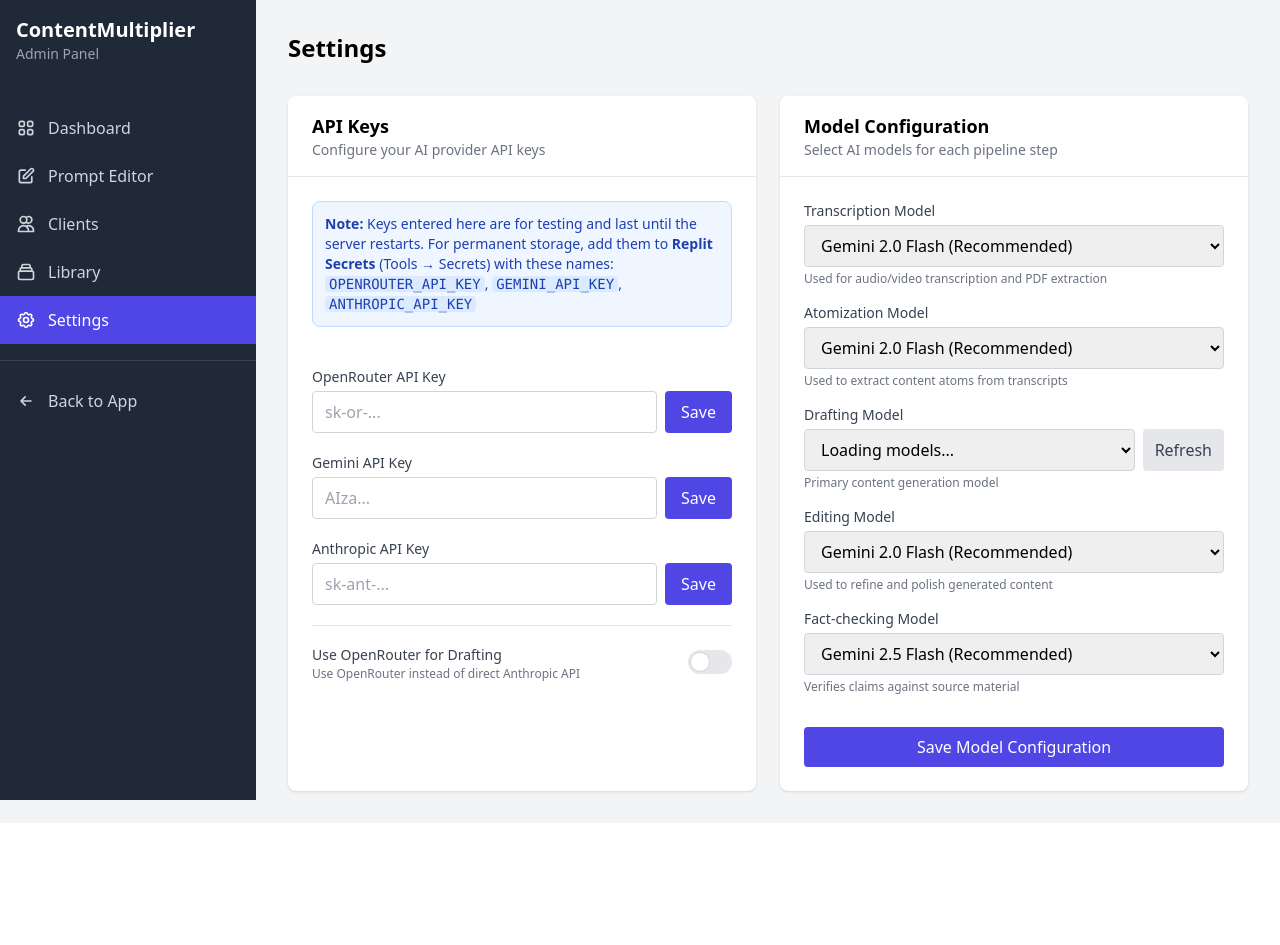
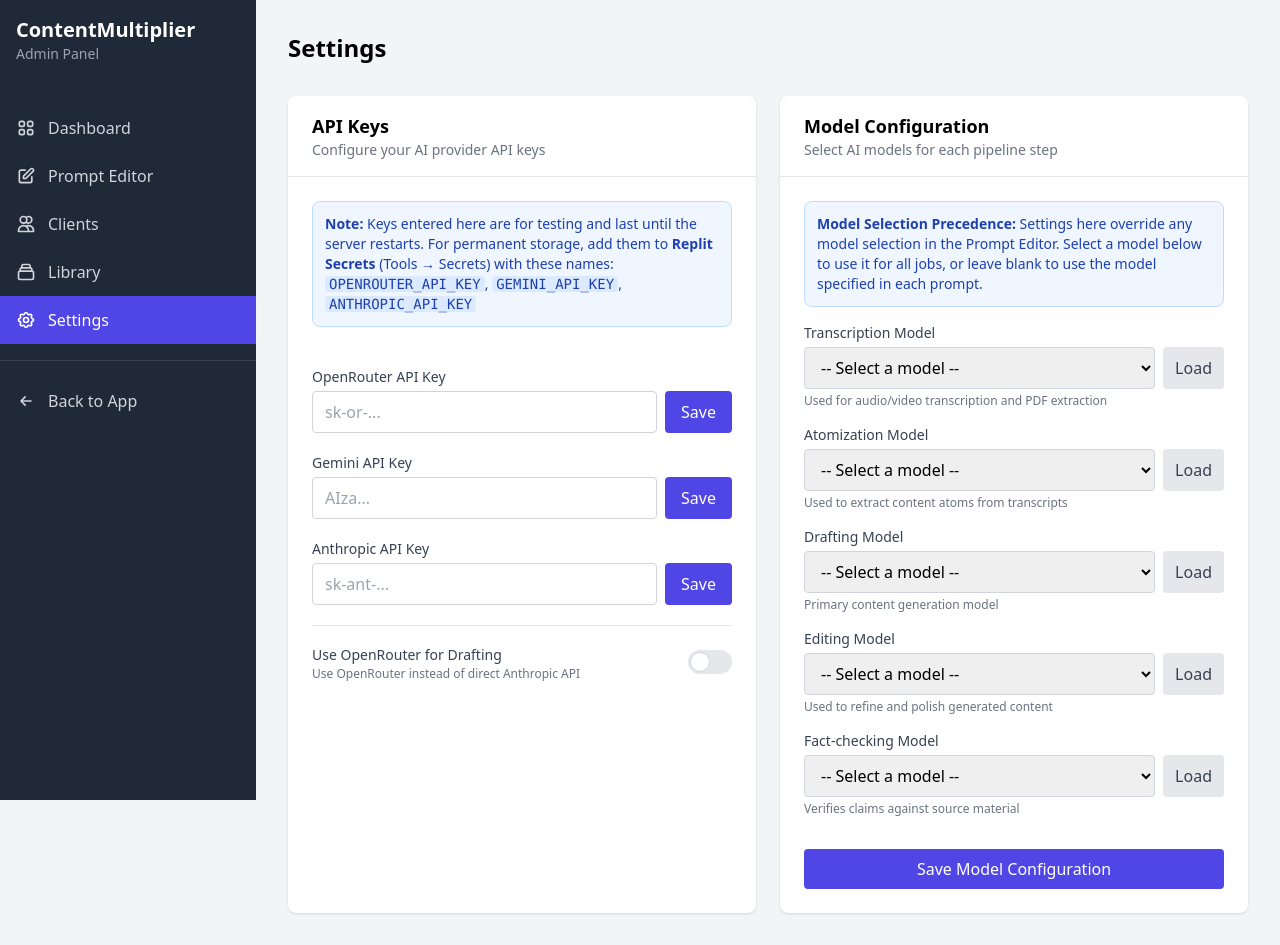
Before and after one commit to treynortetik-creator/Still, a Python web app: template app/templates/admin/settings.html in a window 1280 px wide. Before the commit the page ends 800 px from the top, so only its background shows below. Run offline with Jinja, Linux system fonts and the light colour scheme; the template is opened without the code that fills it, so the values that code supplies are empty; some libraries are stand-ins or nearby versions.

Commit message:
Add ability to select any AI model for all content processing steps
Update admin settings to allow selection of OpenRouter models for transcription, atomization, drafting, and editing, clarify model selection precedence, and enable optional token limits for testing.

Replit-Commit-Author: Agent
Replit-Commit-Session-Id: 65538c75-65a4-4b06-b6f8-64e29fceeb0c
Replit-Commit-Checkpoint-Type: full_checkpoint
Replit-Commit-Event-Id: 2b0bdcb9-16af-4a0a-9d96-f8e3f9c1fe4f
Replit-Commit-Screenshot-Url: https://storage.googleapis.com/screenshot-production-us-central1/0b838720-d5bd-42fd-b1c2-ec90d9903b12/65538c75-65a4-4b06-b6f8-64e29fceeb0c/LkYQrce
Replit-Helium-Checkpoint-Created: true

```diff
--- a/app/templates/admin/settings.html
+++ b/app/templates/admin/settings.html
@@ -92,56 +92,86 @@
             <p class="text-sm text-gray-500">Select AI models for each pipeline step</p>
         </div>
         <div class="p-6 space-y-4">
+            <div class="p-3 bg-blue-50 border border-blue-200 rounded-lg mb-4">
+                <p class="text-sm text-blue-800">
+                    <strong>Model Selection Precedence:</strong> Settings here override any model selection in the Prompt Editor.
+                    Select a model below to use it for all jobs, or leave blank to use the model specified in each prompt.
+                </p>
+            </div>
+
             <div>
                 <label class="block text-sm font-medium text-gray-700 mb-1">Transcription Model</label>
-                <select id="model-transcription" class="w-full border border-gray-300 rounded px-3 py-2">
-                    <option value="gemini-2.0-flash">Gemini 2.0 Flash (Recommended)</option>
-                    <option value="gemini-2.5-flash">Gemini 2.5 Flash</option>
-                </select>
+                <div class="flex gap-2">
+                    <select id="model-transcription" class="flex-1 border border-gray-300 rounded px-3 py-2">
+                        <option value="">-- Select a model --</option>
+                    </select>
+                    <button onclick="loadOpenRouterModels('transcription')"
+                        class="px-3 py-2 bg-gray-200 text-gray-700 rounded hover:bg-gray-300 whitespace-nowrap">
+                        Load
+                    </button>
+                </div>
                 <p class="text-xs text-gray-500 mt-1">Used for audio/video transcription and PDF extraction</p>
+                <p id="status-transcription" class="text-xs mt-1"></p>
             </div>
 
             <div>
                 <label class="block text-sm font-medium text-gray-700 mb-1">Atomization Model</label>
-                <select id="model-atomization" class="w-full border border-gray-300 rounded px-3 py-2">
-                    <option value="gemini-2.0-flash">Gemini 2.0 Flash (Recommended)</option>
-                    <option value="gemini-2.5-flash">Gemini 2.5 Flash</option>
-                </select>
+                <div class="flex gap-2">
+                    <select id="model-atomization" class="flex-1 border border-gray-300 rounded px-3 py-2">
+                        <option value="">-- Select a model --</option>
+                    </select>
+                    <button onclick="loadOpenRouterModels('atomization')"
+                        class="px-3 py-2 bg-gray-200 text-gray-700 rounded hover:bg-gray-300 whitespace-nowrap">
+                        Load
+                    </button>
+                </div>
                 <p class="text-xs text-gray-500 mt-1">Used to extract content atoms from transcripts</p>
+                <p id="status-atomization" class="text-xs mt-1"></p>
             </div>
 
             <div>
                 <label class="block text-sm font-medium text-gray-700 mb-1">Drafting Model</label>
                 <div class="flex gap-2">
                     <select id="model-drafting" class="flex-1 border border-gray-300 rounded px-3 py-2">
-                        <option value="">Loading models...</option>
+                        <option value="">-- Select a model --</option>
                     </select>
-                    <button onclick="loadOpenRouterModels()"
-                        id="refresh-models-btn"
+                    <button onclick="loadOpenRouterModels('drafting')"
                         class="px-3 py-2 bg-gray-200 text-gray-700 rounded hover:bg-gray-300 whitespace-nowrap">
-                        Refresh
+                        Load
                     </button>
                 </div>
                 <p class="text-xs text-gray-500 mt-1">Primary content generation model</p>
-                <p id="models-status" class="text-xs text-yellow-600 mt-1"></p>
+                <p id="status-drafting" class="text-xs mt-1"></p>
             </div>
 
             <div>
                 <label class="block text-sm font-medium text-gray-700 mb-1">Editing Model</label>
-                <select id="model-editing" class="w-full border border-gray-300 rounded px-3 py-2">
-                    <option value="gemini-2.0-flash">Gemini 2.0 Flash (Recommended)</option>
-                    <option value="gemini-2.5-flash">Gemini 2.5 Flash</option>
-                </select>
+                <div class="flex gap-2">
+                    <select id="model-editing" class="flex-1 border border-gray-300 rounded px-3 py-2">
+                        <option value="">-- Select a model --</option>
+                    </select>
+                    <button onclick="loadOpenRouterModels('editing')"
+                        class="px-3 py-2 bg-gray-200 text-gray-700 rounded hover:bg-gray-300 whitespace-nowrap">
+                        Load
+                    </button>
+                </div>
                 <p class="text-xs text-gray-500 mt-1">Used to refine and polish generated content</p>
+                <p id="status-editing" class="text-xs mt-1"></p>
             </div>
 
             <div>
                 <label class="block text-sm font-medium text-gray-700 mb-1">Fact-checking Model</label>
-                <select id="model-factcheck" class="w-full border border-gray-300 rounded px-3 py-2">
-                    <option value="gemini-2.5-flash">Gemini 2.5 Flash (Recommended)</option>
-                    <option value="gemini-2.0-flash">Gemini 2.0 Flash</option>
-                </select>
+                <div class="flex gap-2">
+                    <select id="model-factcheck" class="flex-1 border border-gray-300 rounded px-3 py-2">
+                        <option value="">-- Select a model --</option>
+                    </select>
+                    <button onclick="loadOpenRouterModels('factcheck')"
+                        class="px-3 py-2 bg-gray-200 text-gray-700 rounded hover:bg-gray-300 whitespace-nowrap">
+                        Load
+                    </button>
+                </div>
                 <p class="text-xs text-gray-500 mt-1">Verifies claims against source material</p>
+                <p id="status-factcheck" class="text-xs mt-1"></p>
             </div>
 
             <div class="pt-4">
@@ -169,14 +199,14 @@
 <script>
 let openrouterModels = [];
 
-async function loadOpenRouterModels() {
-    const statusEl = document.getElementById('models-status');
-    const btnEl = document.getElementById('refresh-models-btn');
-    const selectEl = document.getElementById('model-drafting');
+async function loadOpenRouterModels(stepName) {
+    const statusEl = document.getElementById(`status-${stepName}`);
+    const selectEl = document.getElementById(`model-${stepName}`);
+    const btnEl = event.target;
 
     try {
         btnEl.disabled = true;
-        statusEl.textContent = 'Loading models...';
+        statusEl.textContent = 'Loading...';
         selectEl.innerHTML = '<option value="">Loading...</option>';
 
         const response = await fetch('/api/admin/openrouter-models');
@@ -195,7 +225,7 @@ async function loadOpenRouterModels() {
         openrouterModels.forEach(model => {
             const option = document.createElement('option');
             option.value = model.id;
-            option.textContent = `${model.name}`;
+            option.textContent = model.name;
             selectEl.appendChild(option);
         });
 
@@ -206,13 +236,13 @@ async function loadOpenRouterModels() {
         }
 
         statusEl.textContent = `${openrouterModels.length} models available`;
-        statusEl.className = 'text-xs text-green-600 mt-1';
+        statusEl.className = 'text-xs text-green-600';
 
     } catch (err) {
-        statusEl.textContent = `Error: ${err.message}. Make sure OpenRouter API key is configured.`;
-        statusEl.className = 'text-xs text-red-600 mt-1';
+        statusEl.textContent = `Error: ${err.message}`;
+        statusEl.className = 'text-xs text-red-600';
         selectEl.innerHTML = '<option value="">Error loading models</option>';
-        console.error('Failed to load OpenRouter models:', err);
+        console.error(`Failed to load OpenRouter models for ${stepName}:`, err);
     } finally {
         btnEl.disabled = false;
     }
@@ -237,17 +267,14 @@ async function loadSettings() {
         // OpenRouter toggle
         document.getElementById('use-openrouter').checked = data.use_openrouter;
 
-        // Model selections
+        // Model selections - save them for later restoration
         if (data.models) {
-            if (data.models.transcription) document.getElementById('model-transcription').value = data.models.transcription;
-            if (data.models.atomization) document.getElementById('model-atomization').value = data.models.atomization;
+            if (data.models.transcription) document.getElementById('model-transcription').dataset.savedValue = data.models.transcription;
+            if (data.models.atomization) document.getElementById('model-atomization').dataset.savedValue = data.models.atomization;
             if (data.models.drafting) document.getElementById('model-drafting').dataset.savedValue = data.models.drafting;
-            if (data.models.editing) document.getElementById('model-editing').value = data.models.editing;
-            if (data.models.factcheck) document.getElementById('model-factcheck').value = data.models.factcheck;
+            if (data.models.editing) document.getElementById('model-editing').dataset.savedValue = data.models.editing;
+            if (data.models.factcheck) document.getElementById('model-factcheck').dataset.savedValue = data.models.factcheck;
         }
-
-        // Load OpenRouter models
-        await loadOpenRouterModels();
 
     } catch (err) {
         console.error('Failed to load settings:', err);
```
Also changed, not shown: data/settings.json (+5 -5 lines).
